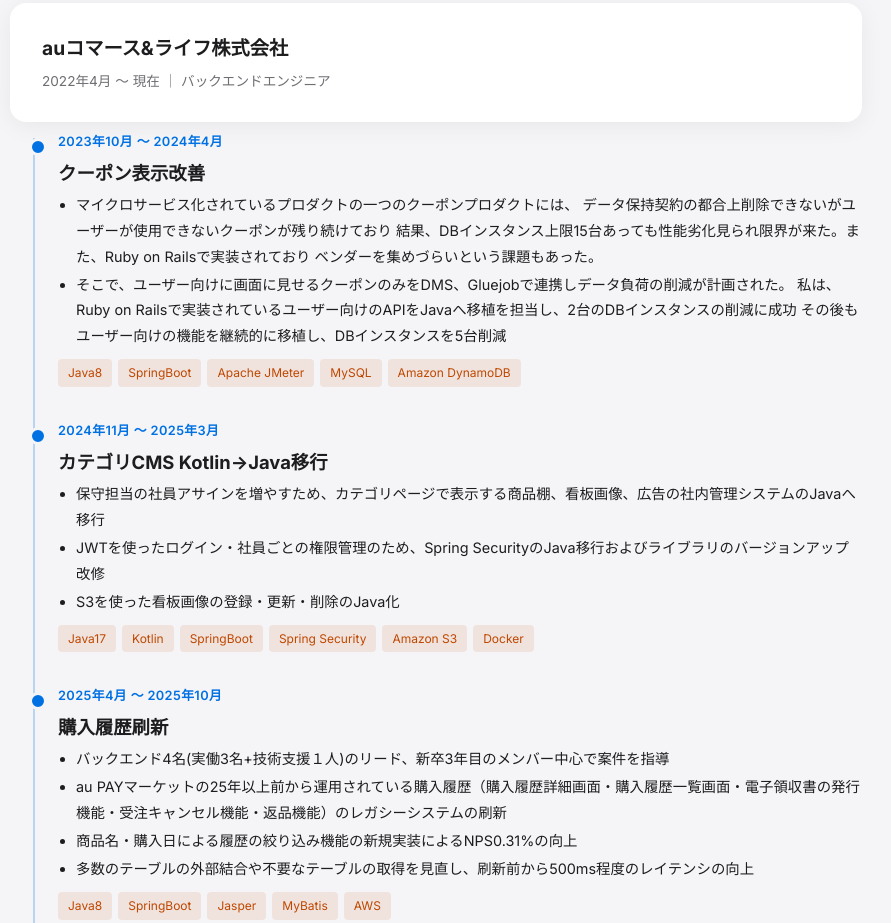
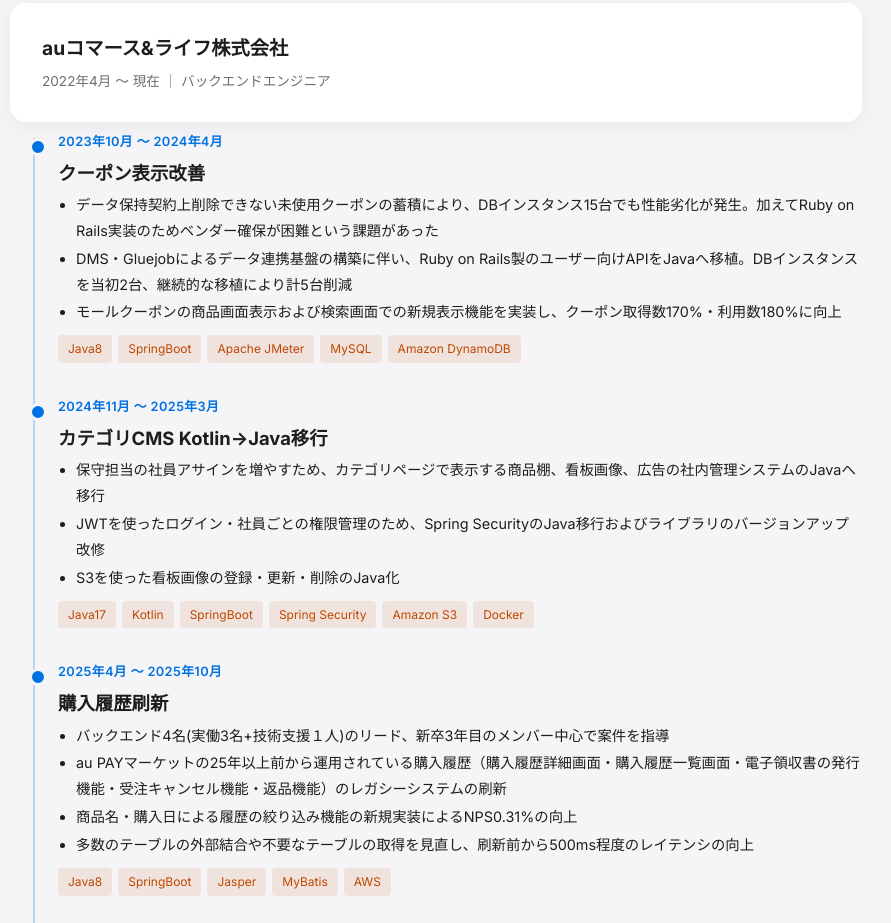
Before and after one commit to sakichang0226/profile, a plain HTML site: page index.html in a window 1280 px wide. Shown: the part 2198-3121 px from the top of the page, without its empty margins (204-1095 px from the left). Drawn offline with Linux system fonts and the light colour scheme.

Commit message:
クーポン表示改善の内容をもう少し簡易にまとめる

```diff
--- a/index.html
+++ b/index.html
@@ -136,17 +136,9 @@
         <div class="period">2023年10月 〜 2024年4月</div>
         <h3>クーポン表示改善</h3>
         <ul>
-          <li>
-            マイクロサービス化されているプロダクトの一つのクーポンプロダクトには、
-            データ保持契約の都合上削除できないがユーザーが使用できないクーポンが残り続けており
-            結果、DBインスタンス上限15台あっても性能劣化見られ限界が来た。また、Ruby on Railsで実装されており
-            ベンダーを集めづらいという課題もあった。
-          </li>
-          <li>
-            そこで、ユーザー向けに画面に見せるクーポンのみをDMS、Gluejobで連携しデータ負荷の削減が計画された。
-            私は、Ruby on Railsで実装されているユーザー向けのAPIをJavaへ移植を担当し、2台のDBインスタンスの削減に成功
-            その後もユーザー向けの機能を継続的に移植し、DBインスタンスを5台削減
-          </li>
+          <li>データ保持契約上削除できない未使用クーポンの蓄積により、DBインスタンス15台でも性能劣化が発生。加えてRuby on Rails実装のためベンダー確保が困難という課題があった</li>
+          <li>DMS・Gluejobによるデータ連携基盤の構築に伴い、Ruby on Rails製のユーザー向けAPIをJavaへ移植。DBインスタンスを当初2台、継続的な移植により計5台削減</li>
+          <li>モールクーポンの商品画面表示および検索画面での新規表示機能を実装し、クーポン取得数170%・利用数180%に向上</li>
         </ul>
         <div class="tech-stack">
           <span>Java8</span>
```
